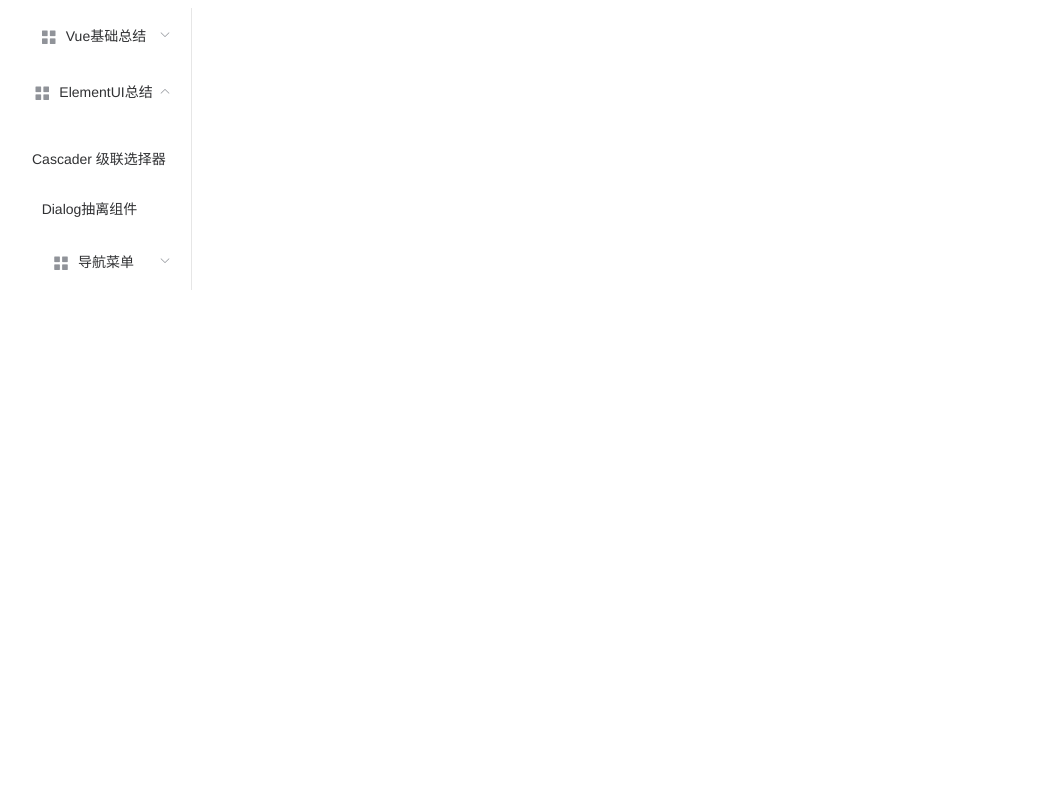
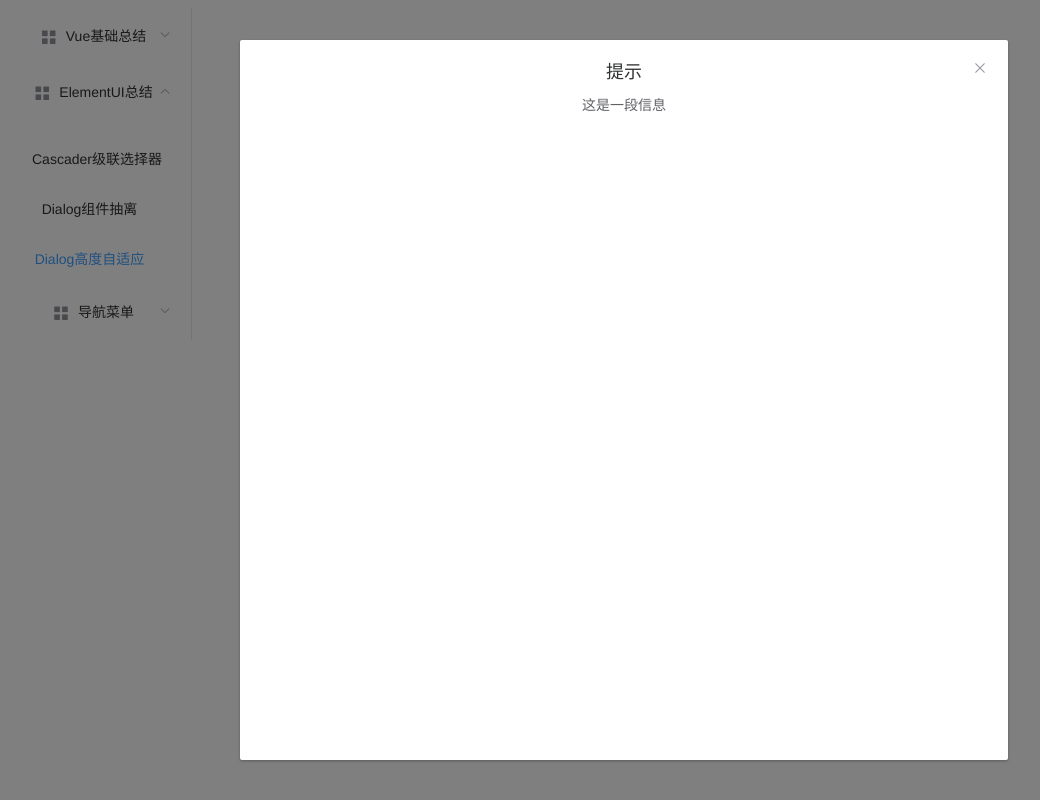
Before and after one commit to AZQD/vuestudy, a Vue app: page /dialogHeight in a window 1280 px wide. Shown: the whole page, without its empty margins (16-1056 px from the left). Built offline with nearby package versions, Linux system fonts and the light colour scheme.

Commit message:
Dialog高度自适应及优化

```diff
--- a/src/App.vue
+++ b/src/App.vue
@@ -44,8 +44,9 @@
           <el-submenu index="2"><!--第二部分-->
             <template slot="title"><i class="el-icon-menu"></i>ElementUI总结</template>
             <el-menu-item-group>
-              <el-menu-item index="/cascader">Cascader 级联选择器</el-menu-item>
-              <el-menu-item index="/dialogParent">Dialog抽离组件</el-menu-item>
+              <el-menu-item index="/cascader">Cascader级联选择器</el-menu-item>
+              <el-menu-item index="/dialogParent">Dialog组件抽离</el-menu-item>
+              <el-menu-item index="/dialogHeight">Dialog高度自适应</el-menu-item>
             </el-menu-item-group>
           </el-submenu>
 
@@ -155,6 +156,8 @@
   }
 
 
+//el-cascader 级联选择器，如何隐藏单选框，点击文本直接选中：
+//参考：https://blog.csdn.net/cc25485697/article/details/107164094
 .el-cascader-panel .el-radio{
   z-index: 10;
   width: 99%;
@@ -169,4 +172,30 @@
 .el-cascader-panel .el-cascader-node__postfix{
   top: 10px;
 }
+
+
+//el-dialog自适应高度，仅body内容部分滚动
+//参考链接：https://blog.csdn.net/zhaou_csdn/article/details/105242724
+.abow_dialog {
+  display: flex;
+  justify-content: center;
+  align-items: Center;
+  overflow: hidden;
+  .el-dialog {
+    margin: 0 auto !important;
+    height: 90%;
+    overflow: hidden;
+    .el-dialog__body {
+      position: absolute;
+      left: 0;
+      top: 54px;
+      bottom: 0;
+      right: 0;
+      padding: 0;
+      z-index: 1;
+      overflow: hidden;
+      overflow-y: auto;
+    }
+  }
+}
 </style>
--- a/src/router/index.js
+++ b/src/router/index.js
@@ -98,6 +98,13 @@ const routes = [
     name: 'DialogParent',
     component: () => import('../views/elementUI/dialog/DialogParent.vue')
   },
+
+  // 学习重点：Dialog高度自适应
+  {
+    path: '/dialogHeight',
+    name: 'DialogHeight',
+    component: () => import('../views/elementUI/dialog/DialogHeight.vue')
+  },
 ]
 
 const router = new VueRouter({
--- /dev/null
+++ b/src/views/elementUI/dialog/DialogHeight.vue
@@ -0,0 +1,34 @@
+<template>
+  <div class="block">
+    <h3>学习重点：Dialog高度自适应</h3>
+    <el-dialog class="abow_dialog" title="提示" :visible.sync="open" width="60%">
+      <div style="height: 1000px">这是一段信息</div>
+    </el-dialog>
+  </div>
+</template>
+
+<script>
+  export default {
+
+    name: 'DialogHeight',
+
+    data () {
+      return {
+        open: true
+      }
+    },
+
+    created () {
+
+    },
+
+    methods: {
+
+    },
+  }
+
+</script>
+
+<style lang="scss" scoped>
+
+</style>
```
